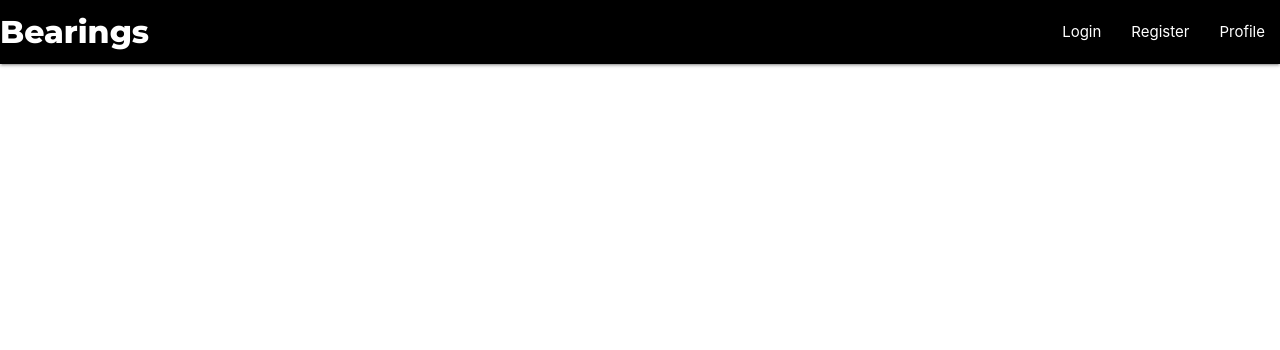
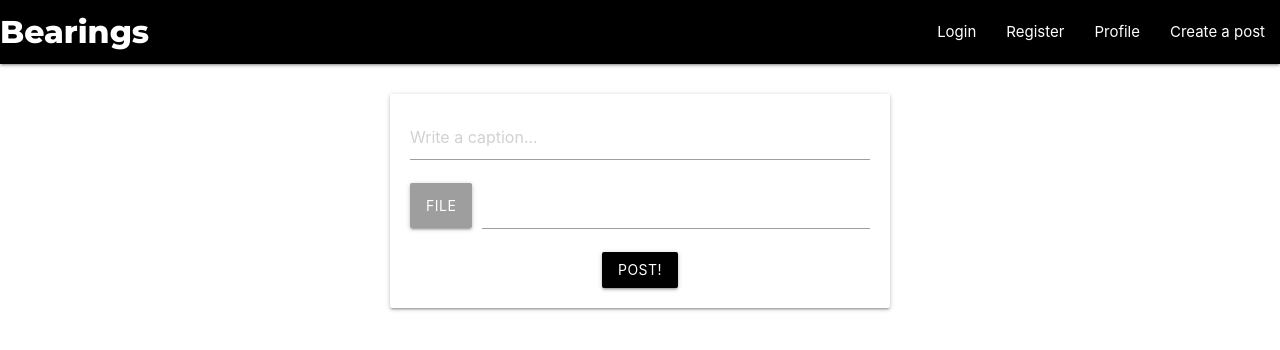
Before and after one commit to Silayman/Bearings, a React (Create React App) app in the folder client/: page /post in a window 1280 px wide. Shown: the top 350 px of the page. Built offline with nearby package versions, Linux system fonts and the light colour scheme.

Commit message:
Added create post page

```diff
--- a/client/src/App.js
+++ b/client/src/App.js
@@ -4,6 +4,7 @@ import Feed from './components/Feed.component';
 import Login from './components/Login.component';
 import Signup from './components/Signup.component';
 import Profile from './components/Profile.component';
+import CreatePost from './components/Post.component';
 import './App.css';
 import {BrowserRouter, Route} from 'react-router-dom';
 
@@ -23,6 +24,9 @@ function App() {
         <Route path="/profile">
           <Profile/>
         </Route>
+        <Route path="/post">
+          <CreatePost/>
+        </Route>
     </BrowserRouter>
 
   );
--- a/client/src/components/Feed.component.js
+++ b/client/src/components/Feed.component.js
@@ -10,7 +10,7 @@ const Feed = ()=>{
                 </div>
                 <div className="card-content">
                     <h6>Grindin'</h6>
-                    <i class="material-icons left">favorite</i>
+                    <i className="material-icons left">favorite</i>
                     <input type="text" placeholder="Add a comment..."></input>
                 </div>
             </div>
@@ -21,7 +21,7 @@ const Feed = ()=>{
                 </div>
                 <div className="card-content">
                     <h6>Grindin'</h6>
-                    <i class="material-icons left">favorite</i>
+                    <i className="material-icons left">favorite</i>
                     <input type="text" placeholder="Add a comment..."></input>
                 </div>
             </div>
@@ -32,7 +32,7 @@ const Feed = ()=>{
                 </div>
                 <div className="card-content">
                     <h6>Grindin'</h6>
-                    <i class="material-icons left">favorite</i>
+                    <i className="material-icons left">favorite</i>
                     <input type="text" placeholder="Add a comment..."></input>
                 </div>
             </div>
--- a/client/src/components/Navbar.component.js
+++ b/client/src/components/Navbar.component.js
@@ -9,6 +9,7 @@ const NavBar = ()=>{
             <li><Link to="/accounts/signin">Login</Link></li>
             <li><Link to="/accounts/signup">Register</Link></li>
             <li><Link to="/profile">Profile</Link></li>
+            <li><Link to="/post">Create a post</Link></li>
           </ul>
         </div>
       </nav>
--- /dev/null
+++ b/client/src/components/Post.component.js
@@ -0,0 +1,28 @@
+import React from 'react';
+
+const CreatePost = ()=>{
+    return(
+        <div className="card input-field" style={{
+            margin: "30px auto",
+            maxWidth: "500px",
+            padding: "20px",
+            textAlign: "center",
+        }}>
+            <input type="text" placeholder="Write a caption..." />
+            <div className="file-field input-field">
+            <div className="btn waves-effect waves-light #000000 grey">
+                <span>File</span>
+                <input type="file"/>
+            </div>
+            <div className="file-path-wrapper">
+                <input className="file-path validate" type="text"/>
+            </div>
+            </div>
+            <button className="btn waves-effect waves-light #000000 black">
+                    Post!
+                </button>
+        </div>
+    )
+}
+
+export default CreatePost;
```
Also changed, not shown: client/src/App.css (line endings or trailing spaces).
